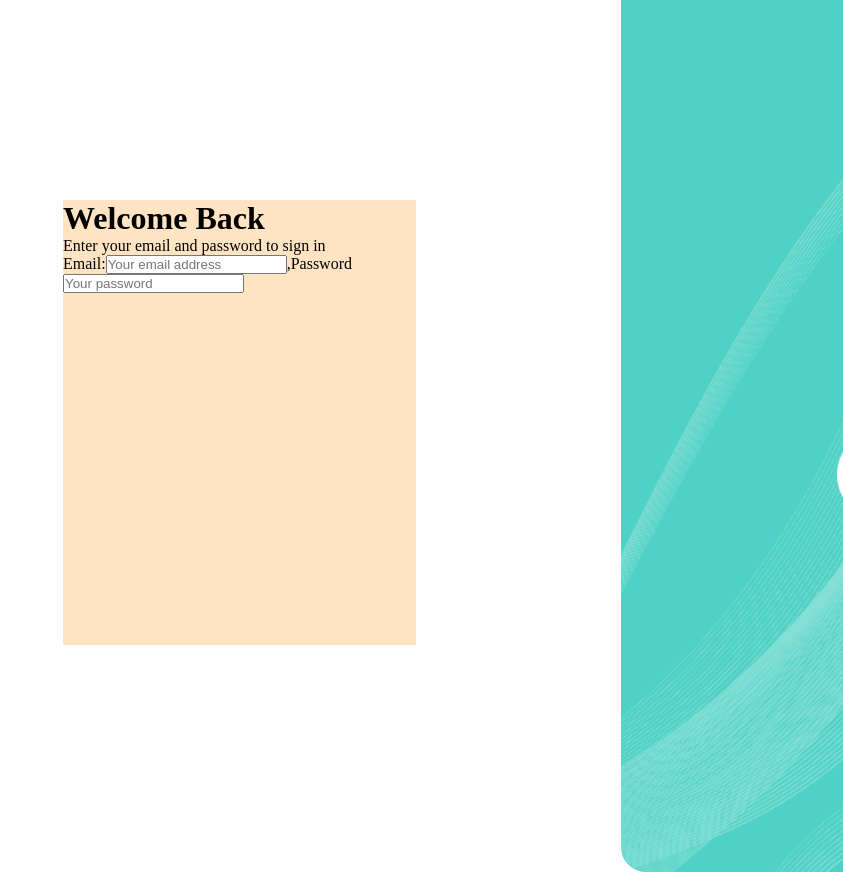
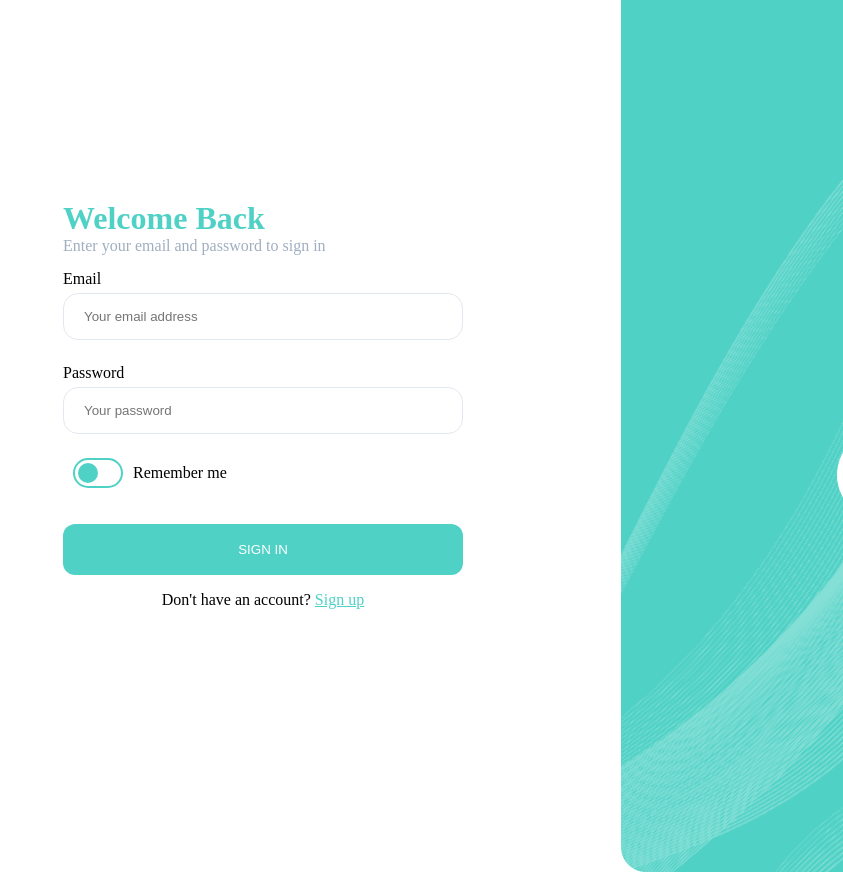
Before and after one commit to isomiddinking/Hackaton-project, a React (Vite) app: page / in a window 1280 px wide. Shown: the top 876 px of the page, without its empty margins (437-1280 px from the left). Built offline with nearby package versions, Linux system fonts and the light colour scheme.

Commit message:
login tugadi

```diff
--- a/package.json
+++ b/package.json
@@ -12,6 +12,7 @@
   "dependencies": {
     "axios": "^1.13.2",
     "motion": "^12.23.25",
+    "prop-types": "^15.8.1",
     "react": "^19.2.0",
     "react-dom": "^19.2.0",
     "react-icons": "^5.5.0",
--- /dev/null
+++ b/src/components/Toggle/Toggle.jsx
@@ -0,0 +1,40 @@
+import React, { useRef } from "react";
+import PropTypes from "prop-types";
+
+
+Toggle.propTypes = {
+  onChange: PropTypes.func,
+  value: PropTypes.string,
+  name: PropTypes.string,
+  checked: PropTypes.bool,
+};
+import "./toggle.css";
+
+export default function Toggle(props) {
+  const toggle = useRef();
+  const checkbox = useRef();
+  function handleToggle() {
+    if (props.onChange) props.onChange();
+    toggle.current.classList.toggle("toggled");
+    checkbox.current.checked = !checkbox.current.checked;
+  }
+  return (
+    <>
+      <input
+        ref={checkbox}
+        name={props.name}
+        className="toggle-checkbox"
+        type="checkbox"
+        defaultChecked={props.value}
+        value={props.value || false}
+      />
+      <span
+        ref={toggle}
+        onClick={handleToggle}
+        className={props.checked ? "toggled toggle-switch" : "toggle-switch"}
+      >
+        <span className="toggle"></span>
+      </span>
+    </>
+  );
+}
--- /dev/null
+++ b/src/components/Toggle/toggle.css
@@ -0,0 +1,54 @@
+.toggle-checkbox {
+  height: 0;
+  width: 0;
+  opacity: 0;
+  box-sizing: content-box;
+}
+.toggle {
+  height: 20px;
+  width: 20px;
+  position: absolute;
+  border-radius: 10px;
+  background-color: #4fd1c5;
+  right: 50%;
+  transition: all 0.3s;
+  box-sizing: content-box;
+}
+.toggle-switch {
+  border: solid 2px #4fd1c5;
+  position: relative;
+  display: inline-block;
+  border-radius: 20px;
+  padding: 3px;
+  width: 40px;
+  height: 20px;
+  box-sizing: content-box;
+}
+.toggled .toggle {
+  right: 3px;
+  box-sizing: content-box;
+  background-color: #fff;
+}
+.toggled {
+  background-color: #4fd1c5;
+}
+.signup__button {
+  margin-top: 36px;
+  border-radius: 12px;
+  padding: 18px 0;
+  width: 100%;
+  color: #fff;
+  background-color: #4fd1c5;
+  border: 0;
+  text-transform: uppercase;
+  cursor: pointer;
+}
+.signup-form h2 {
+  margin-top: 20px;
+  font-size: 16px;
+  color: #a0aec0;
+}
+.signup-form h2 a {
+  color: #4fd1c5;
+  text-decoration: none;
+}
--- a/src/pages/Login.jsx
+++ b/src/pages/Login.jsx
@@ -1,36 +1,45 @@
-import React from 'react'
+import React from "react";
 import "./login.css";
-import chakr from "../assets/chakr.png"
-
+import chakr from "../assets/chakr.png";
+import Toggle from "../components/Toggle/Toggle";
+import { Link } from "react-router-dom";
 
 const Login = () => {
   return (
-    <div className='login__container'>
-      <div className='login__content'>
-
-         <form action="">
+    <div className="login__container">
+      <div className="login__content">
+        <div className="login_box">
           <h1>Welcome Back</h1>
           <p>Enter your email and password to sign in</p>
-             <label >Email:
-               <input type="email"
-               placeholder='Your email address'
-               />
-             </label>,
+          <form className="login-form">
+            <div className="form-boxes">
+              <div className="form-box">
+                <label htmlFor="email">Email</label>
+                <input type="email" placeholder="Your email address" />
+              </div>
+              <div className="form-box">
+                <label htmlFor="password">Password</label>
+                <input type="password" placeholder="Your password" />
+              </div>
+              <div className="form-toggle">
+                <Toggle />
+                <span>Remember me</span>
+              </div>
+            </div>
+            <button className="signup__button">Sign In</button>
 
-             <label>Password
-                <input type=""
-                placeholder='Your password'
-                />
-             </label>
           </form>
+        </div>
 
-
+        <div className="oxirgi-p">
+          <p>Don't have an account? <a href="/register" className="link-a">Sign up</a></p>
         </div>
-       <div className='login__img'>
+      </div>
+      <div className="login__img">
         <img src={chakr} alt="" />
       </div>
     </div>
-  )
-}
+  );
+};
 
-export default Login
+export default Login;
--- a/src/pages/login.css
+++ b/src/pages/login.css
@@ -1,23 +1,125 @@
-.login__container{
+.login__container {
   width: 100%;
   height: 100vh;
   display: flex;
   gap: 100px;
   position: relative;
 }
-.login__content{
-    width: 353px;
+.login__content {
+  width: 400px;
   height: 445px;
   position: absolute;
-    left:500px;
+  left: 500px;
   top: 200px;
-    background-color: bisque;
+}
+.login_box h1 {
+  color: #4fd1c5;
+}
+.login_box p {
+  color: #a0aec0;
+  margin-bottom: 15px;
 }
 
-.login__img{
+
+.Signin-button {
+  width: 100%;
+  height: 50px;
+  background-color: #4fd1c5;
+  border: none;
+  border-radius: 10px;
+  color: white;
+}
+
+.oxirgi-p {
+  width: 100%;
+  height: 50px;
+  display: flex;
+  align-items: center;
+  justify-content: center;
+}
+
+.login__img {
   width: 862px;
   height: 872px;
   position: absolute;
   top: 0px;
   left: 1058px;
 }
+
+.Toggle-box {
+  width: 10 0%;
+  height: 50px;
+  background-color: #4fd1c5;
+  display: flex;
+  gap: 10px;
+  padding: 10px;
+}
+.signin-form {
+  background-color: #fff;
+  border-radius: 15px;
+  margin: 0 auto;
+  margin-top: -200px;
+  display: flex;
+  flex-direction: column;
+  z-index: 2;
+  position: relative;
+  width: 452.5px;
+  height: 713.5px;
+  padding: 45px 51px;
+  text-align: center;
+}
+.reg-options {
+  display: flex;
+  flex-direction: column;
+  gap: 20px;
+}
+.reg-boxes {
+  display: flex;
+  align-items: center;
+  justify-content: center;
+  gap: 15px;
+}
+.reg-box {
+  padding: 22px;
+  border: 1px solid #e2e8f0;
+  border-radius: 15px;
+  cursor: pointer;
+}
+.reg-box .icon {
+  font-size: 31px;
+  color: #2d3748;
+}
+.reg-span {
+  margin: 20px 0;
+  font-weight: 700;
+  font-size: 18px;
+  line-height: 140%;
+  color: #a0aec0;
+}
+.form-boxes {
+  display: flex;
+  flex-direction: column;
+  gap: 24px;
+}
+.form-box {
+  display: flex;
+  flex-direction: column;
+  align-items: flex-start;
+  gap: 5px;
+}
+.form-box input {
+  width: 100%;
+  border-radius: 15px;
+  padding: 15px 20px;
+  border: 1px solid #e2e8f0;
+  color: #a0aec0;
+}
+.form-toggle {
+  display: flex;
+  align-items: center;
+  gap: 10px;
+}
+
+.link-a{
+  color:#4fd1c5;
+}
```
Also changed, not shown: src/assets/card.png (added), 1 other file (tests, documents, lock files or other folders). Lines whose indentation alone changed are shown as unchanged.
